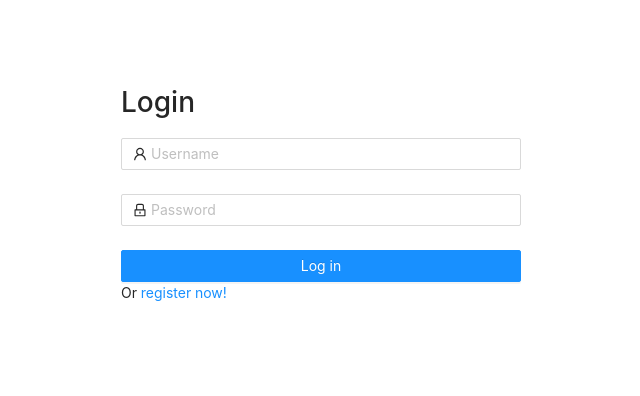
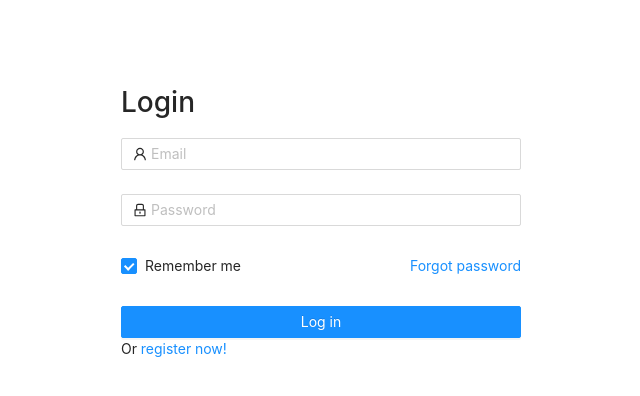
Before and after one commit to thaison247/fun-retro-react-app, a React (Create React App) app: page /users/login in a window 1280 px wide. Shown: the top 396 px of the page, without its empty margins (319-959 px from the left). Built offline with nearby package versions, Linux system fonts and the light colour scheme.

Commit message:
login and get accessToken from response, save accessToken to localStorage

```diff
--- a/src/features/Users/pages/LoginForm/index.js
+++ b/src/features/Users/pages/LoginForm/index.js
@@ -1,11 +1,23 @@
 import { Form, Input, Button, Checkbox } from "antd";
 import { UserOutlined, LockOutlined } from "@ant-design/icons";
 import "./style.css";
+import axios from "axios";
 
 const LoginForm = () => {
-  const onFinish = (values) => {
-    console.log("hhhhhhhhhhhhhhhhh");
+  const onFinish = async (values) => {
     console.log("Received values of form: ", values);
+    try {
+      const res = await axios.post("http://localhost:3001/users/login", values);
+
+      console.log(res.data.data.accessToken);
+      res.data.data.accessToken &&
+        localStorage.setItem(
+          "accessToken",
+          JSON.stringify(res.data.data.accessToken)
+        );
+    } catch (err) {
+      console.log(err);
+    }
   };
 
   const onFinishFailed = (errorInfo) => {
@@ -13,7 +25,7 @@ const LoginForm = () => {
   };
 
   return (
-    <Form.Item
+    <Form
       name="normal_login"
       className="login-form"
       initialValues={{
@@ -24,17 +36,17 @@ const LoginForm = () => {
     >
       <h1>Login</h1>
       <Form.Item
-        name="username"
+        name="email"
         rules={[
           {
             required: true,
-            message: "Please input your Username!",
+            message: "Please input your Email!",
           },
         ]}
       >
         <Input
           prefix={<UserOutlined className="site-form-item-icon" />}
-          placeholder="Username"
+          placeholder="Email"
         />
       </Form.Item>
       <Form.Item
@@ -52,7 +64,8 @@ const LoginForm = () => {
           placeholder="Password"
         />
       </Form.Item>
-      {/* <Form.Item>
+
+      <Form.Item>
         <Form.Item name="remember" valuePropName="checked" noStyle>
           <Checkbox>Remember me</Checkbox>
         </Form.Item>
@@ -60,7 +73,7 @@ const LoginForm = () => {
         <a className="login-form-forgot" href="">
           Forgot password
         </a>
-      </Form.Item> */}
+      </Form.Item>
 
       <Form.Item>
         <Button type="primary" htmlType="submit" className="login-form-button">
@@ -68,7 +81,7 @@ const LoginForm = () => {
         </Button>
         Or <a href="">register now!</a>
       </Form.Item>
-    </Form.Item>
+    </Form>
   );
 };
 
```
